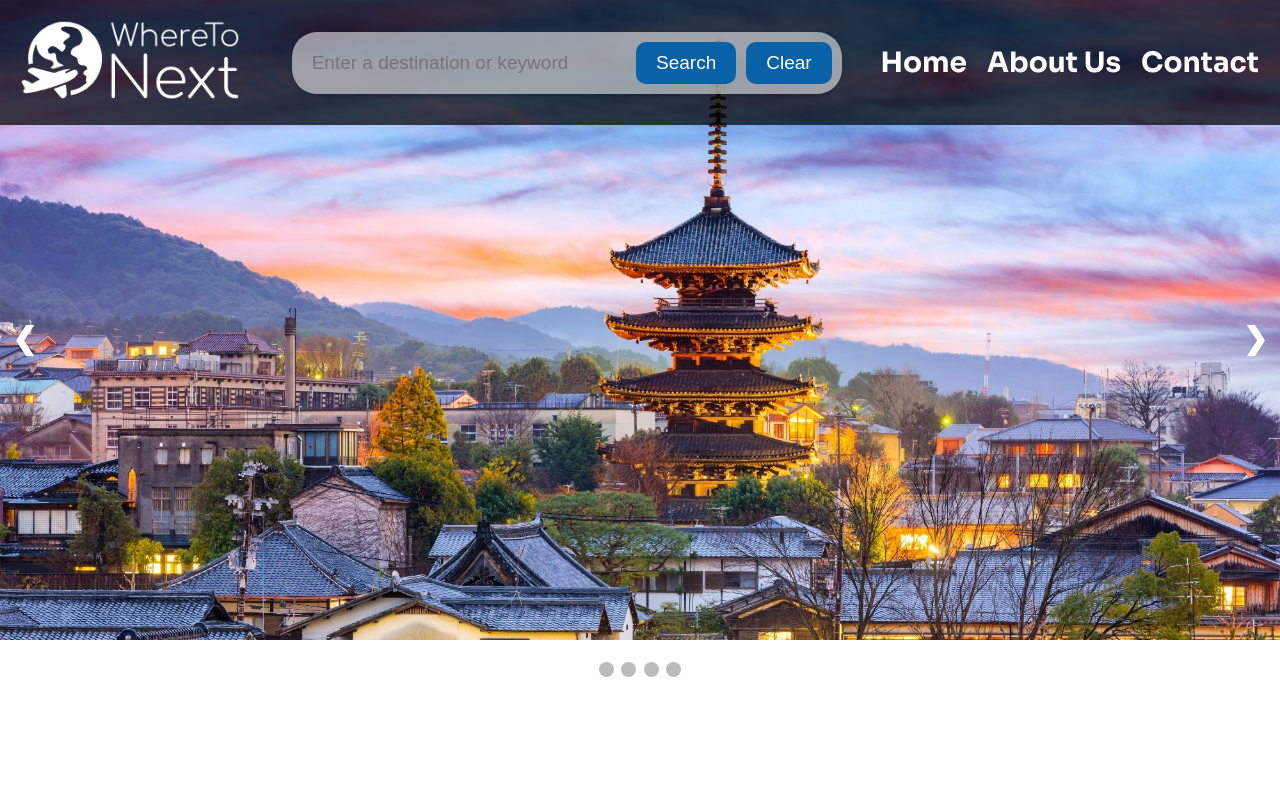
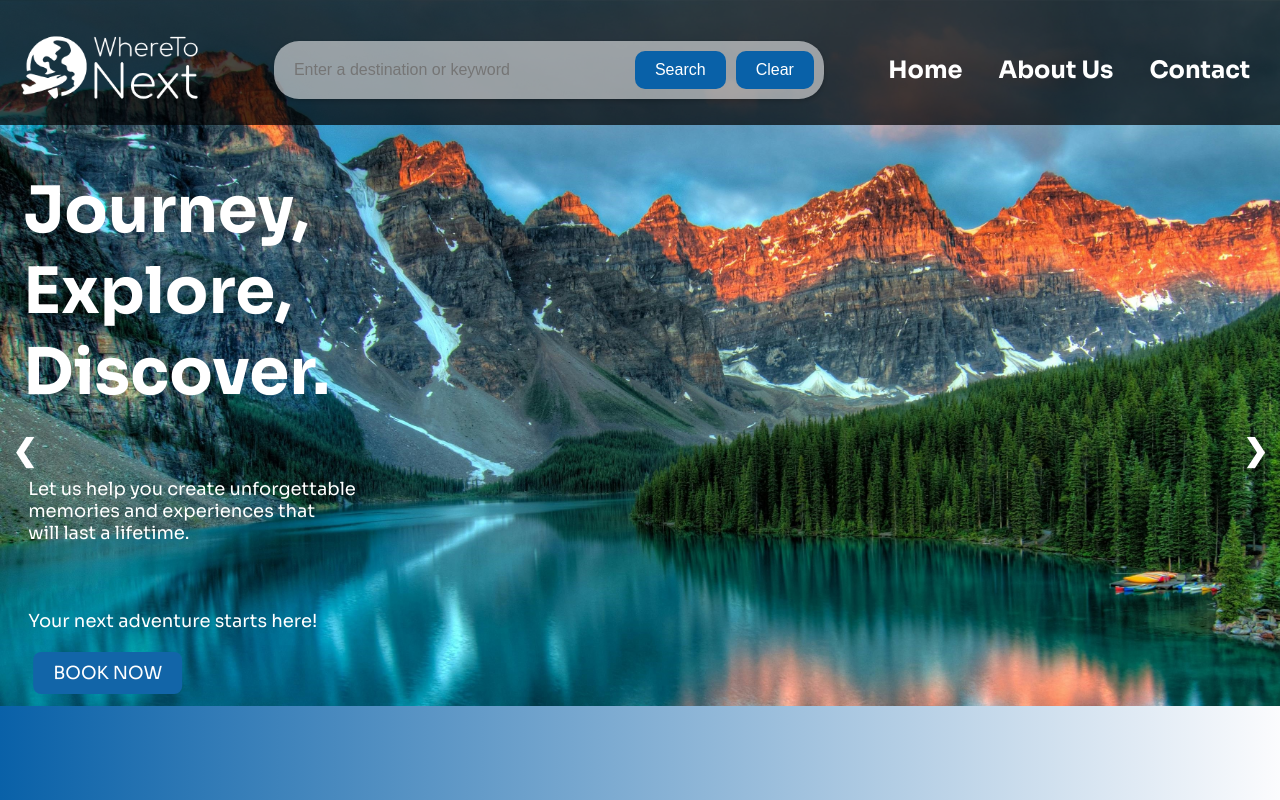
Before and after one commit to SaBlokaSnajper/WhereToNext, a plain HTML site: page index.html in a window 1280 px wide. Shown: the top 800 px of the page. Drawn offline with Linux system fonts and the light colour scheme.

Commit message:
home page finished

```diff
--- a/index.html
+++ b/index.html
@@ -34,24 +34,41 @@
     </header>
 
     <div class="hero">
-      <div class="mySlides fade">
+      <div class="mySlides fadein">
         <img src="/images/background1.jpg" alt="Mountain Lake" />
       </div>
-      <div class="mySlides fade">
+      <div class="mySlides fadein">
         <img src="/images/background2.jpg" alt="Mountain Lake" />
       </div>
-      <div class="mySlides fade">
+      <div class="mySlides fadein">
         <img src="/images/background3.jpg" alt="Mountain Lake" />
       </div>
-      <div class="mySlides fade">
+      <div class="mySlides fadein">
         <img src="/images/background4.jpg" alt="Mountain Lake" />
+      </div>
+
+      <div class="hero-text">
+        <h1>
+          Journey,<br />
+          Explore, <br />
+          Discover.
+        </h1>
+        <p class="hero-p">
+          Let us help you create unforgettable<br />
+          memories and experiences that<br />
+          will last a lifetime.<br /><br /><br /><br />
+          Your next adventure starts here!
+        </p>
+
+        <button class="book">BOOK NOW</button>
       </div>
 
       <a class="prev" onclick="plusSlides(-1)">&#10094;</a>
       <a class="next" onclick="plusSlides(1)">&#10095;</a>
     </div>
     <br />
-    <div style="text-align: center">
+
+    <div style="text-align: center" class="alldots">
       <span class="dot" onclick="currentSlide(1)"></span>
       <span class="dot" onclick="currentSlide(2)"></span>
       <span class="dot" onclick="currentSlide(3)"></span>
--- a/script.js
+++ b/script.js
@@ -1,5 +1,6 @@
-let slideIndex = 2;
+let slideIndex = 1;
 showSlides(slideIndex);
+autoSlides();
 
 // Next/previous controls
 function plusSlides(n) {
@@ -31,7 +32,7 @@ function showSlides(n) {
   dots[slideIndex - 1].className += " active";
 }
 
-function showSlides() {
+function autoSlides() {
   let i;
   let slides = document.getElementsByClassName("mySlides");
   for (i = 0; i < slides.length; i++) {
@@ -42,5 +43,5 @@ function showSlides() {
     slideIndex = 1;
   }
   slides[slideIndex - 1].style.display = "block";
-  setTimeout(showSlides, 7000);
+  setTimeout(autoSlides, 8000);
 }
--- a/styles.css
+++ b/styles.css
@@ -9,10 +9,11 @@ html {
   font-family: "Sora", sans-serif;
   height: 100%;
 }
-
+body {
+  overflow: hidden;
+}
 .header {
   display: grid;
-
   grid-template-columns: 1, 2, 3, 4, 5, 6, 7, 8;
   align-items: center;
   background-color: rgba(0, 0, 0, 0.719); /* Transparent background */
@@ -23,16 +24,20 @@ html {
   left: 0;
   z-index: 10;
   color: white;
+  padding-top: 35px;
 }
 
 .logo img {
-  height: 80px; /* Adjust logo size */
+  height: 65px; /* Adjust logo size */
   grid-column: 1;
 }
 .nav-menu {
   text-align: center;
   grid-row: 1;
   grid-column-end: 40;
+}
+.nav-menu a:hover {
+  color: #0961a8;
 }
 .nav-menu ul {
   list-style: none;
@@ -43,7 +48,8 @@ html {
 .nav-menu ul li a {
   text-decoration: none;
   color: white;
-  font-size: 28px;
+  font-size: 24px;
+  padding-inline: 8px;
   font-weight: bold;
 }
 .search-container {
@@ -62,7 +68,7 @@ html {
   padding: 10px;
   border-radius: 20px;
   outline: none;
-  font-size: 19px;
+  font-size: 16px;
   background-color: #ffffff00;
 }
 
@@ -74,27 +80,73 @@ html {
   margin-left: 10px;
   border-radius: 10px;
   cursor: pointer;
-  font-size: 19px;
+  font-size: 16px;
 }
 
 .search-container button:hover {
-  background-color: #0c3a1f;
+  background-color: #144670;
 }
 
 .clear-btn {
   grid-column-end: 8;
   background-color: #0961a8;
 }
+.hero-text {
+  position: absolute;
+  top: 45%; /* Vertically center the text */
+  left: 15%; /* Horizontally center the text */
+  transform: translate(-50%, -50%); /* Adjust for proper centering */
+  color: white;
+  text-align: left;
+  background-color: rgba(
+    0,
+    0,
+    0,
+    0
+  ); /* Optional: Add background for readability */
+  padding: 20px;
+  border-radius: 10px; /* Optional: Rounded corners */
+  font-size: xx-large;
+}
+.hero-p {
+  margin-top: 60px;
+  font-size: 18px;
+  padding: 5px;
+  border-radius: 1%;
+  color: #ffffff;
+}
 .hero {
-  height: 80vh;
+  height: 120vh;
   width: 100%;
+  position: relative;
   overflow: hidden;
-  background-color: #0e110fd8;
+  background-image: linear-gradient(
+    to left,
+    rgba(245, 246, 252, 0.356),
+    #0961a8
+  );
 }
 .hero img {
   width: 100%;
   height: 100%;
   object-fit: cover;
+}
+
+.book {
+  font-family: "Sora", sans-serif;
+  background-color: #1265a8;
+  color: white;
+  border: none;
+  padding: 10px 20px;
+  margin-left: 10px;
+  border-radius: 8px;
+  cursor: pointer;
+  font-size: 18px;
+  text-align: center;
+  margin-top: 15px;
+}
+.book:hover {
+  background-color: #144670;
 }
 
 .mySlides {
@@ -104,7 +156,7 @@ html {
 .next {
   cursor: pointer;
   position: absolute;
-  top: 40%;
+  top: 45%;
   width: auto;
   margin-top: -12px;
   padding: 12px;
@@ -127,20 +179,26 @@ html {
   background-color: #bbb;
   border-radius: 50%;
   display: inline-block;
-  transition: background-color 0.6s ease;
+  transition: background-color 5s ease;
 }
+.alldots {
+  display: none;
+}
+.prev:hover,
+.next:hover,
 .active,
 .dot:hover {
-  background-color: #717171;
-}
-.fade {
-  animation-name: fade;
-  animation-duration: 3s;
+  color: #717171;
 }
 
-@keyframes fade {
+.fadein {
+  animation-name: fade-in;
+  animation-duration: 4s;
+}
+
+@keyframes fade-in {
   from {
-    opacity: 0.1;
+    opacity: 0.6;
   }
   to {
     opacity: 1;
```
